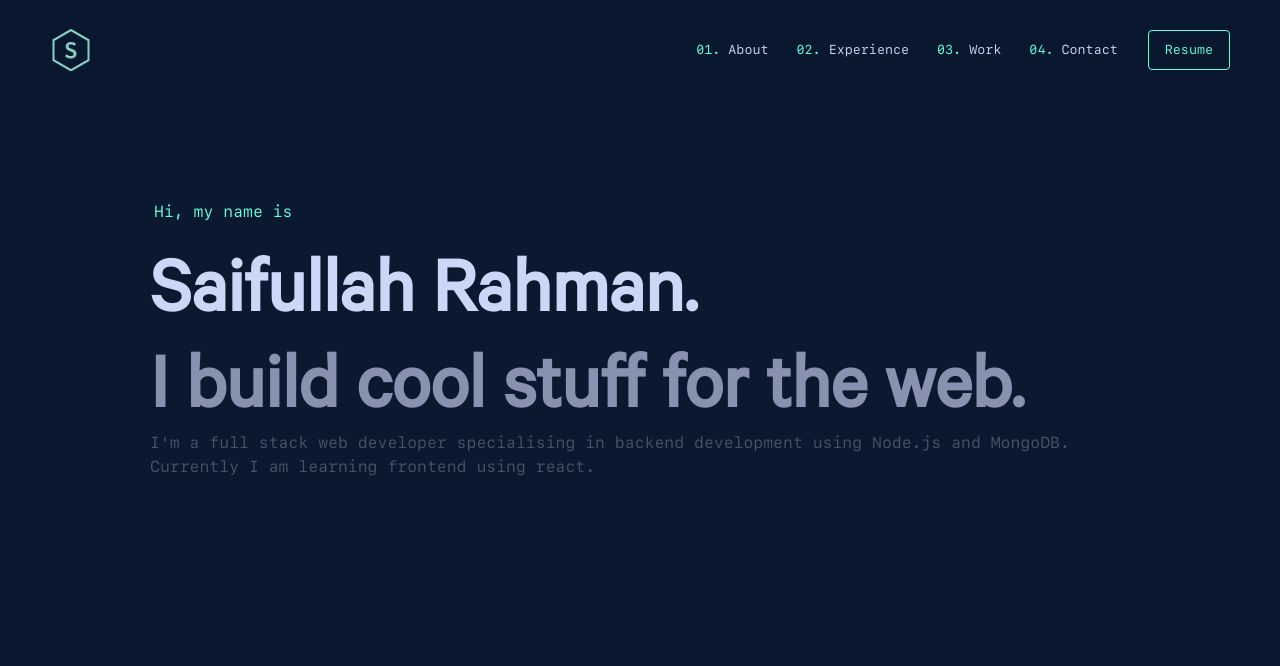
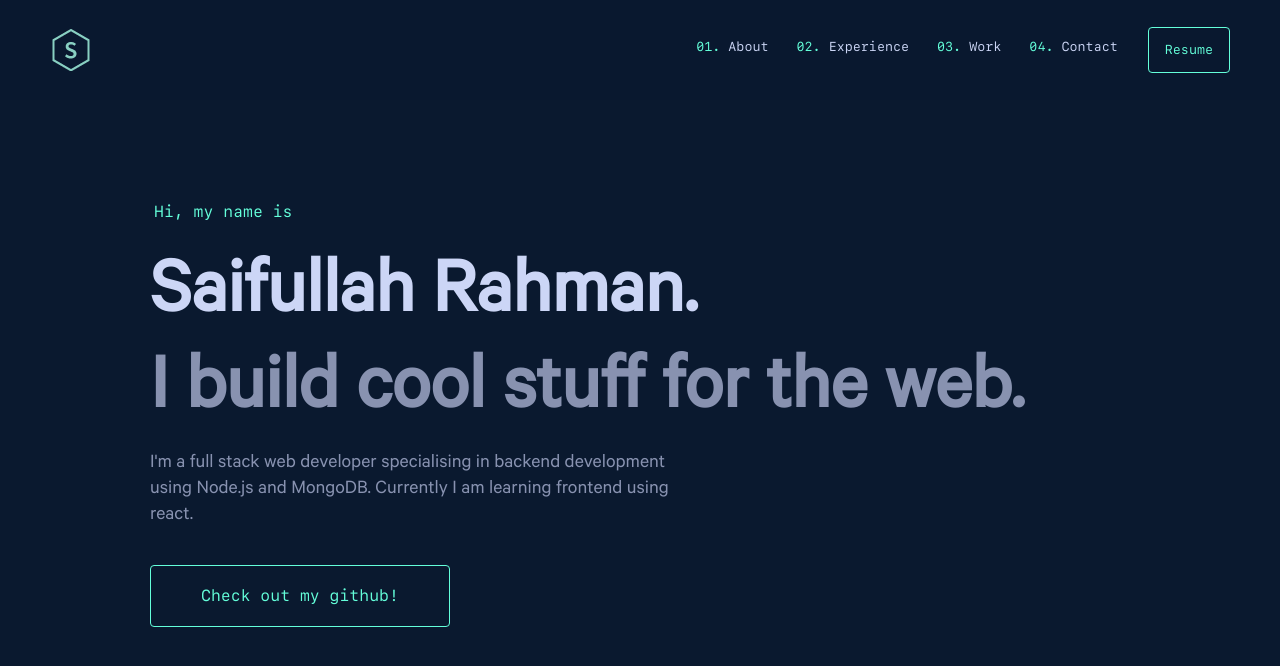
Before and after one commit to SciSaif/portfolio, a React (Create React App) app: page / in a window 1280 px wide. Shown: the top 666 px of the page. Built offline with nearby package versions, Linux system fonts and the light colour scheme.

Commit message:
hero section complete

```diff
--- a/src/App.css
+++ b/src/App.css
@@ -252,3 +252,7 @@ h3 {
     font-size: clamp(40px, 8vw, 80px);
     line-height: 0.9;
 }
+
+.bio {
+    line-height: 1.3;
+}
--- a/src/components/Navbar.jsx
+++ b/src/components/Navbar.jsx
@@ -58,8 +58,8 @@ function Navbar({toggle}) {
 					<div className="p-[10px]  font-poppins mx-1 cursor-pointer hover:text-theme-green">
 						<span className="text-theme-green">04. </span> Contact
 					</div>
-					<div className="resume ml-4 px-[16px] py-[12px]n border border-theme-green hover:bg-theme-green/10 rounded flex items-center text-theme-green">
-						<a target="_blank" href="/" className="">
+					<div className="resume ml-4  border border-theme-green hover:bg-theme-green/10 cursor-pointer rounded flex items-center text-theme-green">
+						<a target="_blank" href="/" className="px-[16px] py-[12px]">
 							Resume
 						</a>
 					</div>
@@ -86,8 +86,8 @@ function Navbar({toggle}) {
 						<div className="p-[10px] flex flex-col justify-center  items-center  font-poppins mx-1 cursor-pointer hover:text-theme-green">
 							<div className="text-theme-green ">04. </div> <div className="mb-2 mt-1">Contact</div>
 						</div>
-						<div className=" px-[50px] py-[18px] mt-9 border border-theme-green rounded flex  items-center text-theme-green">
-							<a target="_blank" href="/" className="">
+						<div className="  mt-9 border border-theme-green rounded flex  items-center text-theme-green">
+							<a target="_blank" href="/" className="px-[50px] py-[18px]">
 								Resume
 							</a>
 						</div>
--- a/src/sections/Hero.jsx
+++ b/src/sections/Hero.jsx
@@ -8,7 +8,14 @@ function Hero() {
 			</div>
 			<h2 className="name-heading font-calibreRegular text-[40px] font-bold text-theme-gray-light pt-0">Saifullah Rahman.</h2>
 			<h3 className="sub-heading font-calibreRegular text-[40px] font-bold text-theme-gray-deep pt-0 ">I build cool stuff for the web.</h3>
-			<p className="max:w-[540px]">I'm a full stack web developer specialising in backend development using Node.js and MongoDB. Currently I am learning frontend using react.</p>
+			<p className="bio max-w-[540px] mt-[20px] text-[20px] text-theme-gray-deep font-calibreRegular">
+				I'm a full stack web developer specialising in backend development using Node.js and MongoDB. Currently I am learning frontend using react.
+			</p>
+			<div className="w-fit mt-9 border border-theme-green hover:bg-theme-green/10 cursor-pointer rounded flex  items-center text-theme-green">
+				<a target="_blank" rel="noreferrer" href="https://github.com/SciSaif" className=" px-[50px] py-[18px]">
+					Check out my github!
+				</a>
+			</div>
 		</div>
 	);
 }
```
